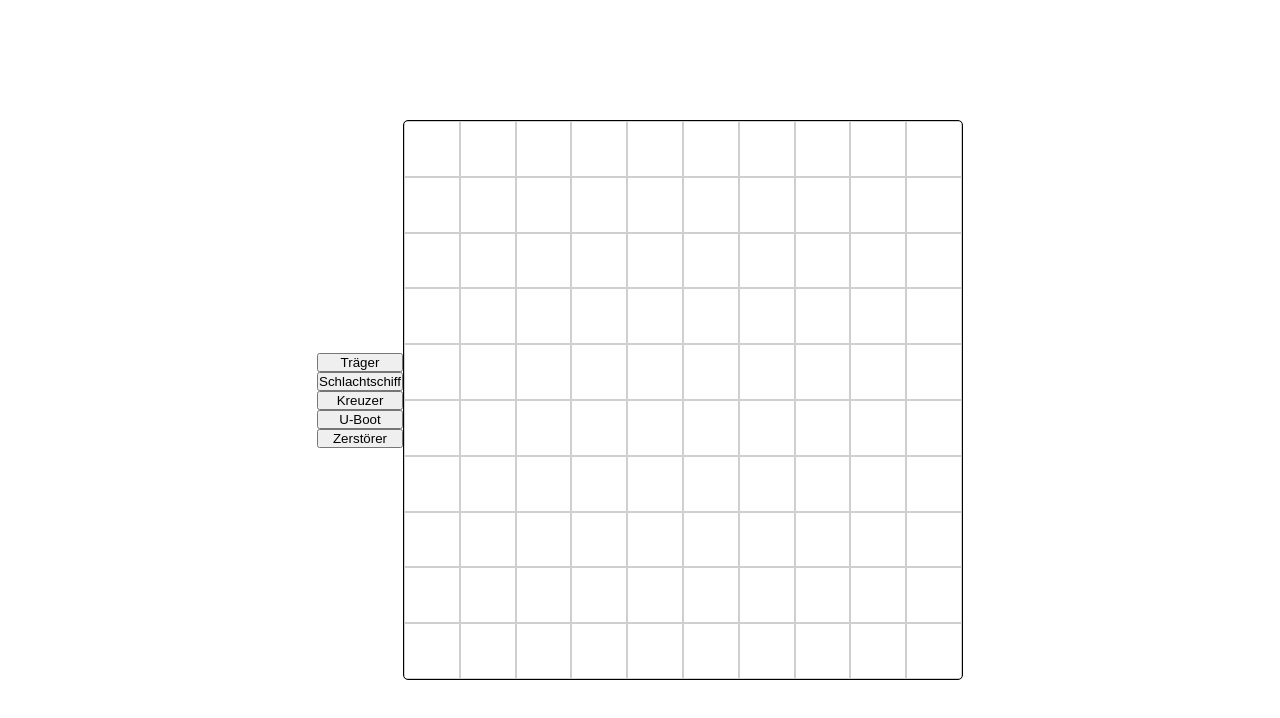
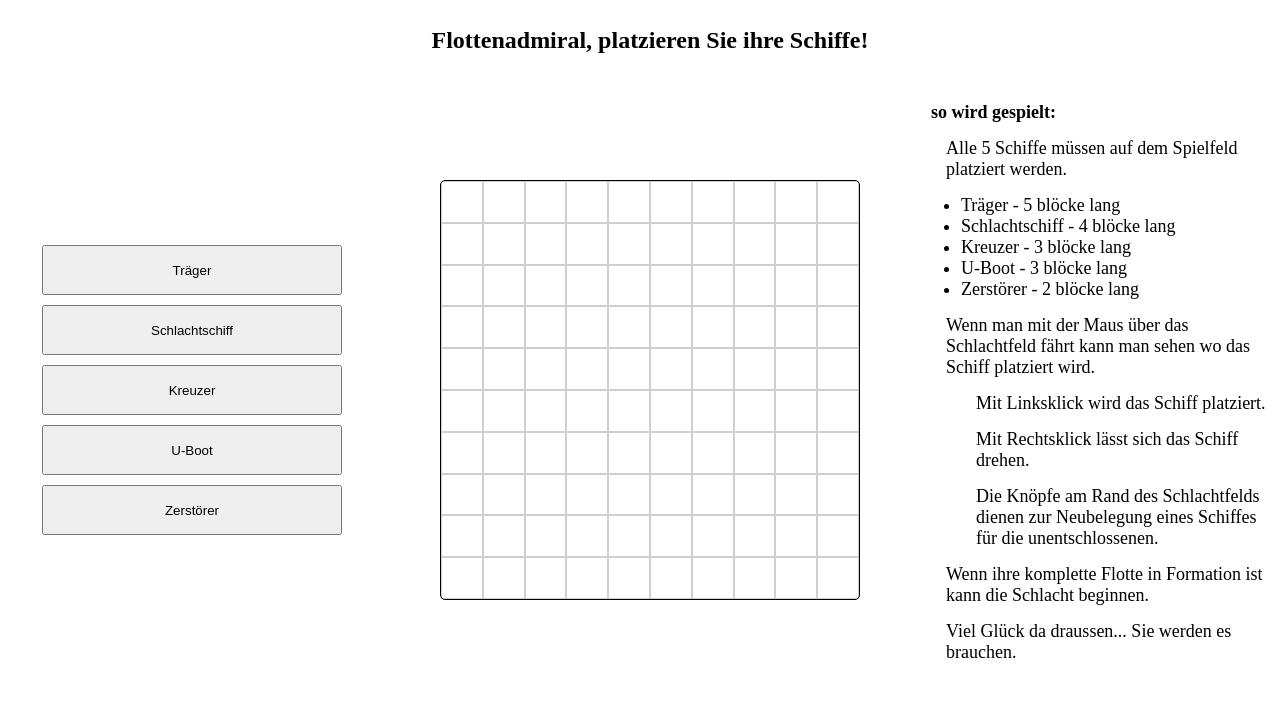
Before and after one commit to Lorp91/battleship-game, a React (Vite) app: page / in a window 1280 px wide. Shown: the top 718 px of the page. Built offline with nearby package versions, Linux system fonts and the light colour scheme.

Commit message:
semi-finished gamesetup screen

```diff
--- a/src/components/gamePlaying/GamePlaying.tsx
+++ b/src/components/gamePlaying/GamePlaying.tsx
@@ -20,7 +20,7 @@ export const GamePlaying = () => {
         </div> */}
       </div>
       <div id="enemy-screen" className="screen">
-        <Grid board={game.enemyBoard} isEnemy={false} />
+        <Grid board={game.enemyBoard} isEnemy={true} />
       </div>
       {/* <div id="rotation-container">
         <ImArrowUp
--- a/src/components/gameSetup/GameSetup.tsx
+++ b/src/components/gameSetup/GameSetup.tsx
@@ -151,6 +151,7 @@ export const GameSetup: React.FC = () => {
 
   return (
     <div id="setup-container">
+      <h2>Flottenadmiral, platzieren Sie ihre Schiffe!</h2>
       <div className="ships">
         {game.playerShips.map((ship) => (
           <button
@@ -179,6 +180,7 @@ export const GameSetup: React.FC = () => {
       </div>
       {showReady && (
         <button
+          id="game-start"
           onClick={() => {
             let board = game.playerBoard;
             for (let i = 0; i < 10; i++) {
@@ -201,9 +203,37 @@ export const GameSetup: React.FC = () => {
             }));
           }}
         >
-          zum game
+          in die Schlacht!
         </button>
       )}
+      <div className="controls">
+        <h4>so wird gespielt:</h4>
+        <p>Alle 5 Schiffe müssen auf dem Spielfeld platziert werden.</p>
+        <ul>
+          <li>Träger - 5 blöcke lang</li>
+          <li>Schlachtschiff - 4 blöcke lang</li>
+          <li>Kreuzer - 3 blöcke lang</li>
+          <li>U-Boot - 3 blöcke lang</li>
+          <li>Zerstörer - 2 blöcke lang</li>
+        </ul>
+        <p>
+          Wenn man mit der Maus über das Schlachtfeld fährt kann man sehen wo
+          das Schiff platziert wird.
+        </p>
+        <ul>
+          <p>Mit Linksklick wird das Schiff platziert.</p>
+          <p>Mit Rechtsklick lässt sich das Schiff drehen.</p>
+          <p>
+            Die Knöpfe am Rand des Schlachtfelds dienen zur Neubelegung eines
+            Schiffes für die unentschlossenen.
+          </p>
+        </ul>
+        <p>
+          Wenn ihre komplette Flotte in Formation ist kann die Schlacht
+          beginnen.
+        </p>
+        <p>Viel Glück da draussen... Sie werden es brauchen.</p>
+      </div>
     </div>
   );
 };
--- a/src/components/gameSetup/gameSetup.scss
+++ b/src/components/gameSetup/gameSetup.scss
@@ -1,16 +1,34 @@
 #setup-container {
   height: 100vh;
-  display: flex;
-  justify-content: center;
-  align-items: center;
+  display: grid;
+  grid-template-columns: 30% 40% 30%;
+  grid-template-rows: 10% 75% 15%;
+  gap: 10px;
+  // display: flex;
+  // justify-content: center;
+  // align-items: center;
+
+  & h2 {
+    grid-column: 1 / span 3;
+    place-self: center;
+  }
 
   & .ships {
     display: flex;
     flex-direction: column;
+    justify-content: center;
+    align-items: center;
+
+    & button {
+      width: 300px;
+      height: 50px;
+      margin: 5px;
+    }
   }
 
   & .battlefield {
-    height: 70vh;
+    place-self: center;
+    height: 70%;
     aspect-ratio: 1/1;
     border: 1px solid black;
     border-radius: 5px;
@@ -36,4 +54,30 @@
       }
     }
   }
+
+  & .controls {
+    place-self: center;
+    font-size: large;
+    padding: 15px;
+
+    & ul {
+      margin-left: 30px;
+    }
+
+    & p {
+      // padding: 5px;
+      margin: 15px;
+      max-width: fit-content;
+    }
+  }
+
+  & #game-start {
+    width: 200px;
+    height: 50px;
+    position: absolute;
+    bottom: 5%;
+    left: 0;
+    right: 0;
+    margin: 0 auto;
+  }
 }
```
